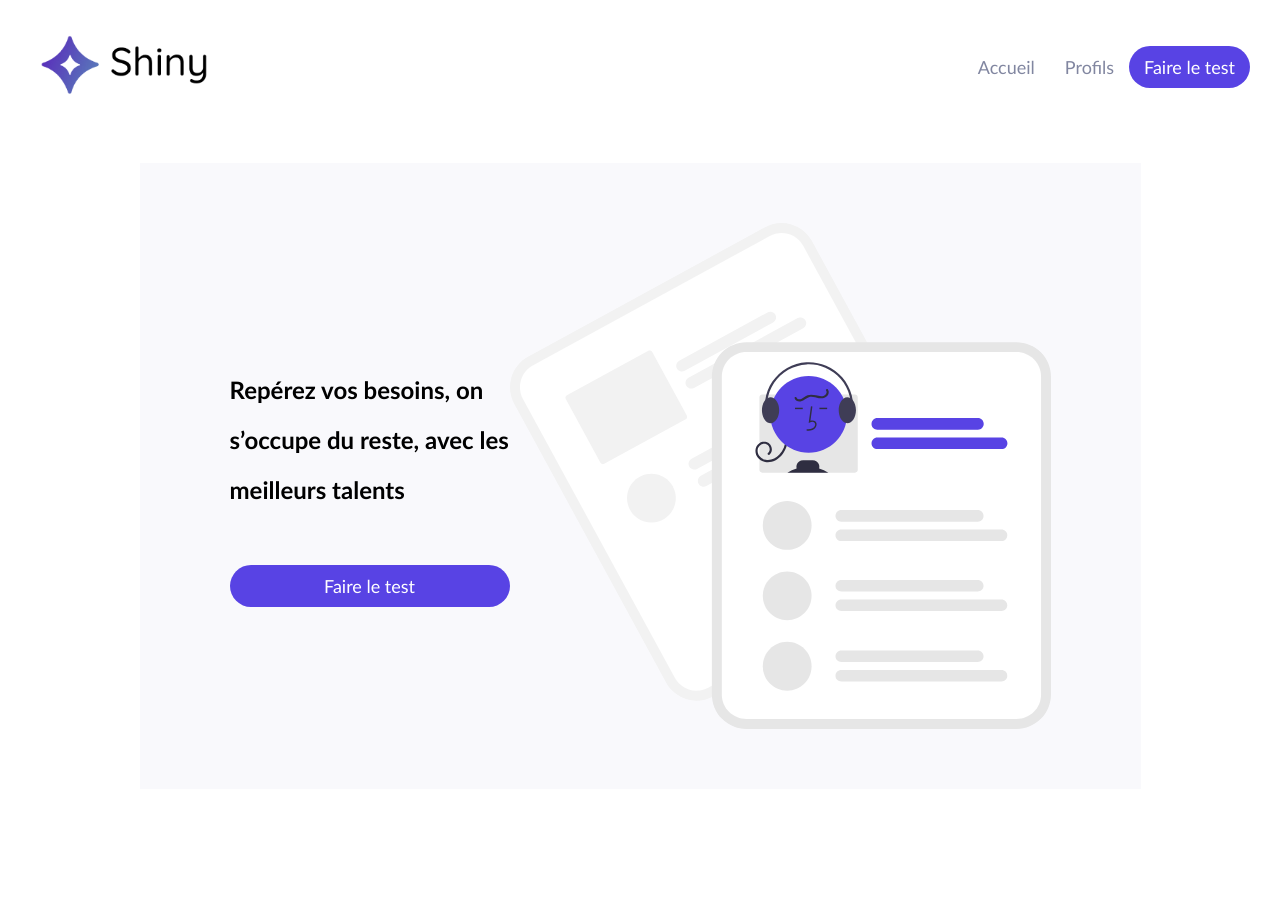
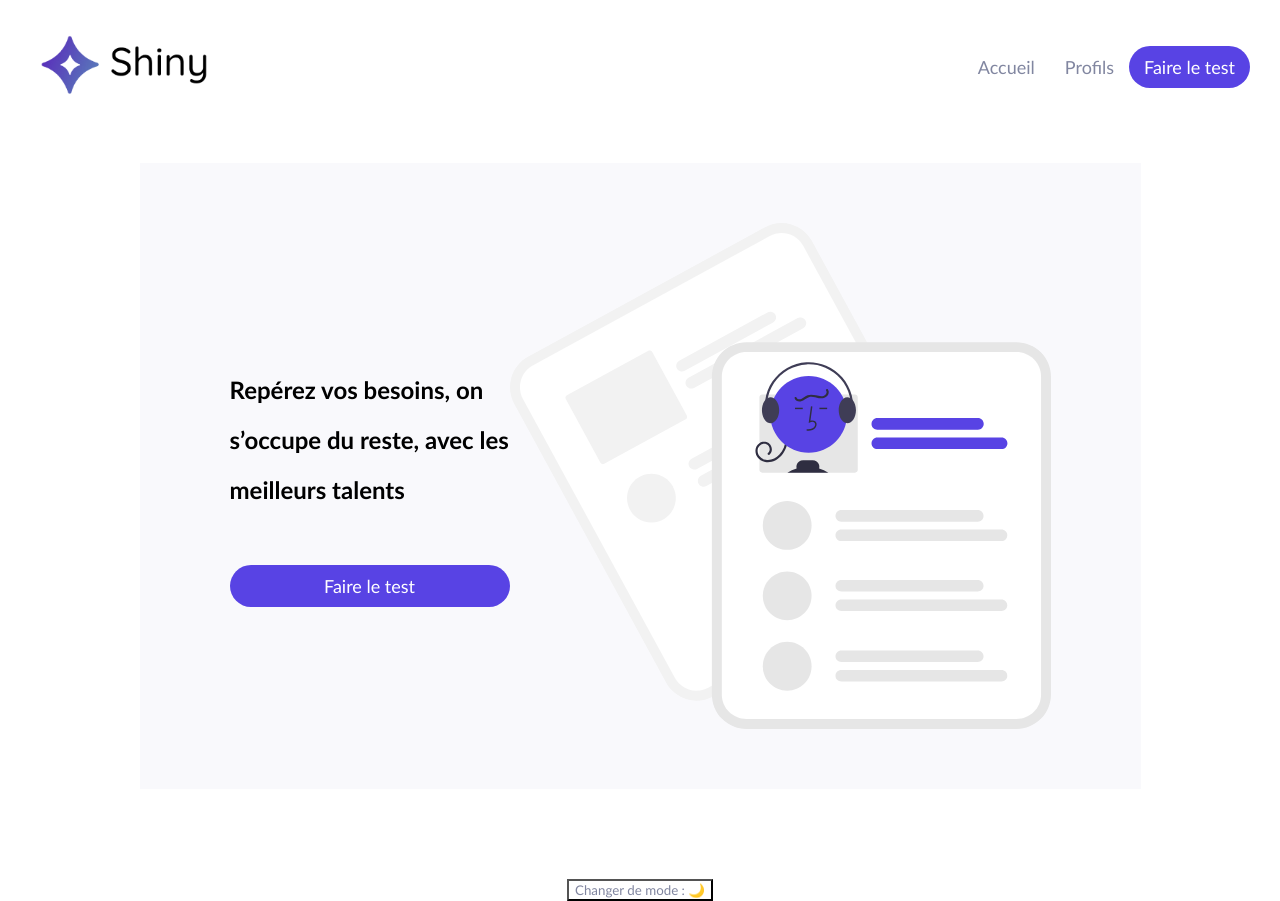
Before and after one commit to GWartelle/ShinyAgency, a React (Create React App) app: page / in a window 1280 px wide. Before the commit the page ends 819 px from the top, so only its background shows below. Built offline with nearby package versions, Linux system fonts and the light colour scheme.

Commit message:
Ajout d'un Dark Mode

```diff
--- /dev/null
+++ b/src/components/Footer/index.jsx
@@ -0,0 +1,33 @@
+import styled from 'styled-components'
+import colors from '../../utils/style/colors'
+import { ThemeContext } from '../../utils/context'
+import { useContext } from 'react'
+
+const FooterContainer = styled.footer`
+  display: flex;
+  flex-direction: row;
+  align-items: center;
+  justify-content: center;
+  padding-top: 60px;
+`
+
+const NightModeButton = styled.button`
+  background-color: transparent;
+  border: nonde;
+  cursor: pointer;
+  color: ${colors.secondary};
+`
+
+function Footer() {
+  const { toggleTheme, theme } = useContext(ThemeContext)
+
+  return (
+    <FooterContainer>
+      <NightModeButton onClick={() => toggleTheme()}>
+        Changer de mode : {theme === 'light' ? '🌙' : '☀️'}
+      </NightModeButton>
+    </FooterContainer>
+  )
+}
+
+export default Footer
--- a/src/index.jsx
+++ b/src/index.jsx
@@ -7,21 +7,14 @@
 import Freelances from './pages/Freelances'
 import Header from './components/Header'
 import Error from './components/Error'
-import { createGlobalStyle } from 'styled-components'
-
-const GlobalStyle = createGlobalStyle`
-    * {
-      font-family: 'Trebuchet MS', Helvetica, sans-serif;
-    }
-
-    body {
-      margin: 0;
-    }
-`
+import Footer from './components/Footer'
+import { ThemeProvider } from './utils/context'
+import GlobalStyle from './utils/style/GlobalStyle'
 
 ReactDOM.render(
   <React.StrictMode>
     <Router>
+      <ThemeProvider>
         <GlobalStyle />
         <Header />
         <Routes>
@@ -31,7 +24,9 @@
           <Route path="/freelances" element={<Freelances />} />
           <Route path="*" element={<Error />} />
         </Routes>
+        <Footer />
+      </ThemeProvider>
     </Router>
   </React.StrictMode>,
-  document.getElementById('root')
+  document.getElementById('root'),
 )
--- /dev/null
+++ b/src/utils/context/index.jsx
@@ -0,0 +1,16 @@
+import React, { createContext, useState } from 'react'
+
+export const ThemeContext = createContext()
+
+export const ThemeProvider = ({ children }) => {
+  const [theme, setTheme] = useState('light')
+  const toggleTheme = () => {
+    setTheme(theme === 'light' ? 'dark' : 'light')
+  }
+
+  return (
+    <ThemeContext.Provider value={{ theme, toggleTheme }}>
+      {children}
+    </ThemeContext.Provider>
+  )
+}
--- /dev/null
+++ b/src/utils/style/GlobalStyle.jsx
@@ -0,0 +1,22 @@
+import { useContext } from 'react'
+import { ThemeContext } from '../context'
+import { createGlobalStyle } from 'styled-components'
+
+const StyledGlobalStyle = createGlobalStyle`
+    * {
+        font-family: 'Trebuchet MS', Helvetica, sans-serif;
+    }
+
+    body {
+        background-color: ${({ isDarkMode }) =>
+          isDarkMode ? '#2F2E41' : 'white'};
+        margin: 0;
+    }
+`
+
+function GlobalStyle() {
+  const { theme } = useContext(ThemeContext)
+  return <StyledGlobalStyle isDarkMode={theme === 'dark'} />
+}
+
+export default GlobalStyle
```
Lines whose indentation alone changed are shown as unchanged.
